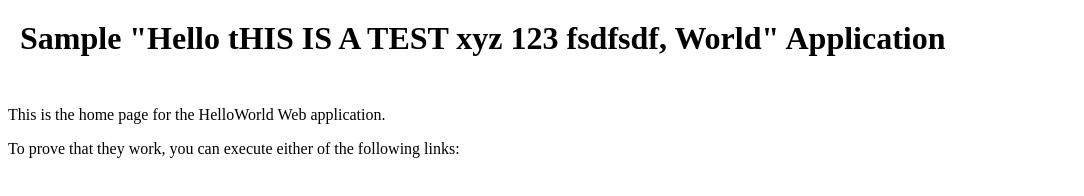
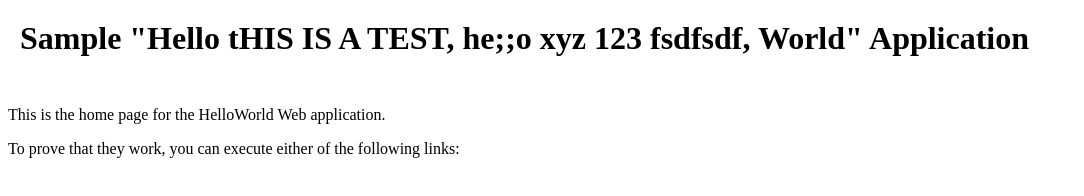
Before and after one commit to awstestme1817/aws_devops_brij, a plain HTML site: page index.html in a window 1280 px wide. Shown: the whole page, without its empty margins (0-1084 px from the left). Drawn offline with Linux system fonts and the light colour scheme.

Commit message:
Update index.html

```diff
--- a/index.html
+++ b/index.html
@@ -7,7 +7,7 @@
     <table border="0" cellpadding="10">
       <tr>
         <td>
-          <h1>Sample "Hello tHIS IS A TEST  xyz 123 fsdfsdf, World" Application</h1>
+          <h1>Sample "Hello tHIS IS A TEST, he;;o  xyz 123 fsdfsdf, World" Application</h1>
         </td>
       </tr>
     </table>
```
